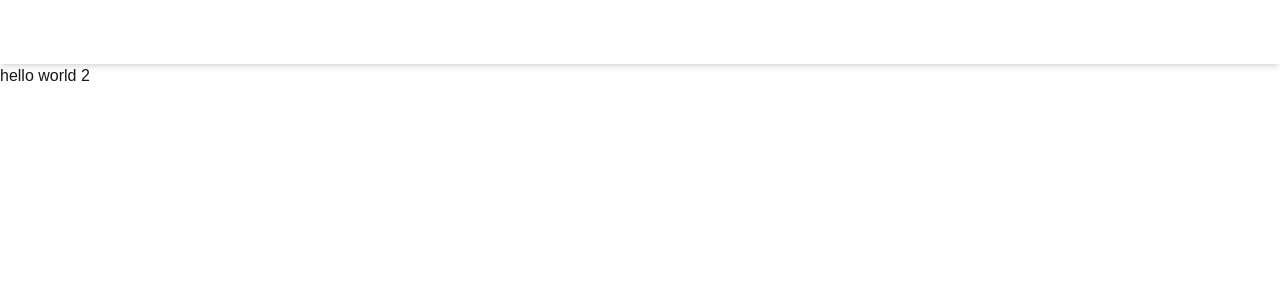
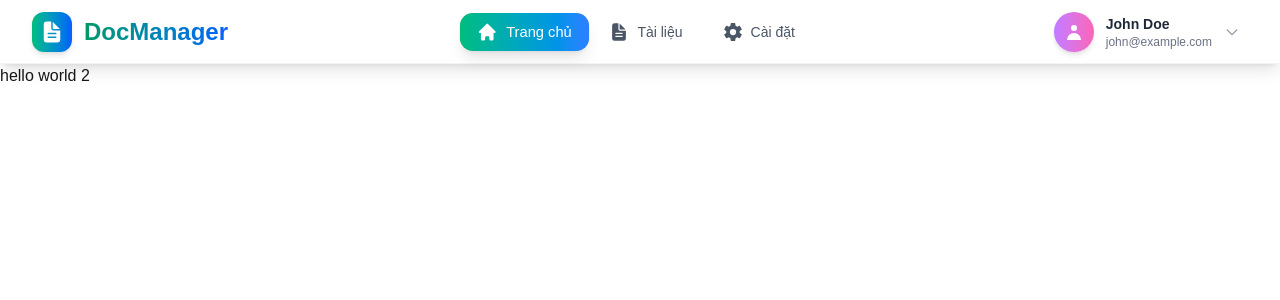
Before and after one commit to tranconcoder/antoree-intern-document-management-system, a Next.js app in the folder nextjs/: page / in a window 1280 px wide. Shown: the top 300 px of the page. Built offline with nearby package versions, Linux system fonts and the light colour scheme.

Commit message:
build: navbar component

```diff
--- a/nextjs/src/components/layout/NavBar.tsx
+++ b/nextjs/src/components/layout/NavBar.tsx
@@ -1,37 +1,234 @@
+"use client";
+
+import { useState } from "react";
+import Link from "next/link";
+import { usePathname } from "next/navigation";
 import { FaCircleUser } from "react-icons/fa6";
 import { HiHome, HiUser } from "react-icons/hi";
-import { IoDocumentText } from "react-icons/io5";
+import { IoDocumentText, IoSettingsSharp } from "react-icons/io5";
+import { BiLogOut } from "react-icons/bi";
 
 export default function NavBar() {
+  const [isProfileOpen, setIsProfileOpen] = useState(false);
+  const pathname = usePathname();
+
   const navList = [
     {
       title: "Trang chủ",
       href: "/",
-      icon: <HiHome />,
+      icon: <HiHome className="w-5 h-5" />,
     },
     {
       title: "Tài liệu",
       href: "/documents",
-      icon: <IoDocumentText />,
+      icon: <IoDocumentText className="w-5 h-5" />,
     },
     {
-      title: "Hồ sơ",
-      href: "/profile",
-      icon: <FaCircleUser />,
+      title: "Cài đặt",
+      href: "/settings",
+      icon: <IoSettingsSharp className="w-5 h-5" />,
     },
   ];
 
+  const isActive = (href: string) => {
+    if (href === "/") {
+      return pathname === "/";
+    }
+    return pathname.startsWith(href);
+  };
+
   return (
-    <div className="w-full h-16 bg-white shadow-md">
-      {/* Nav */}
-      <nav>
-        <ul className="">
+    <div className="w-full h-16 bg-white shadow-lg border-b border-gray-100">
+      <div className="max-w-7xl mx-auto h-full px-4 sm:px-6 lg:px-8">
+        <div className="flex justify-between items-center h-full">
+          {/* Logo */}
+          <div className="flex items-center">
+            <Link href="/" className="flex items-center space-x-3">
+              <div className="w-10 h-10 bg-gradient-to-r from-emerald-500 to-blue-600 rounded-xl flex items-center justify-center shadow-md">
+                <IoDocumentText className="w-6 h-6 text-white" />
+              </div>
+              <span className="text-2xl font-bold bg-gradient-to-r from-emerald-600 to-blue-600 bg-clip-text text-transparent">
+                DocManager
+              </span>
+            </Link>
+          </div>
 
-        </ul>
-      </nav>
+          {/* Navigation */}
+          <nav className="hidden md:flex">
+            <ul className="flex items-center space-x-2">
+              {navList.map((navItem) => (
+                <li key={navItem.href}>
+                  <Link
+                    href={navItem.href}
+                    className={`flex items-center space-x-2 px-4 py-2 rounded-xl font-medium transition-all duration-300 ${
+                      isActive(navItem.href)
+                        ? "bg-gradient-to-r from-emerald-500 to-blue-500 text-white shadow-lg transform scale-105"
+                        : "text-gray-600 hover:text-emerald-600 hover:bg-emerald-50 hover:shadow-md hover:scale-105"
+                    }`}
+                  >
+                    {navItem.icon}
+                    <span className="text-sm">{navItem.title}</span>
+                  </Link>
+                </li>
+              ))}
+            </ul>
+          </nav>
 
-      {/* Profile box */}
-      <div className=""></div>
+          {/* Profile Box */}
+          <div className="relative">
+            <button
+              onClick={() => setIsProfileOpen(!isProfileOpen)}
+              className="flex items-center space-x-3 p-2 rounded-xl hover:bg-gray-50 transition-all duration-300 hover:shadow-md"
+            >
+              <div className="w-10 h-10 bg-gradient-to-r from-purple-400 to-pink-400 rounded-full flex items-center justify-center shadow-md">
+                <HiUser className="w-5 h-5 text-white" />
+              </div>
+              <div className="hidden md:block text-left">
+                <div className="text-sm font-semibold text-gray-800">
+                  John Doe
+                </div>
+                <div className="text-xs text-gray-500">john@example.com</div>
+              </div>
+              <svg
+                className={`w-4 h-4 text-gray-400 transition-transform duration-300 ${
+                  isProfileOpen ? "rotate-180" : ""
+                }`}
+                fill="none"
+                stroke="currentColor"
+                viewBox="0 0 24 24"
+              >
+                <path
+                  strokeLinecap="round"
+                  strokeLinejoin="round"
+                  strokeWidth={2}
+                  d="M19 9l-7 7-7-7"
+                />
+              </svg>
+            </button>
+
+            {/* Dropdown Menu */}
+            {isProfileOpen && (
+              <div className="absolute right-0 mt-3 w-56 bg-white rounded-xl shadow-xl border border-gray-100 z-50 overflow-hidden">
+                <div className="py-2">
+                  <div className="px-4 py-3 border-b border-gray-100">
+                    <div className="flex items-center space-x-3">
+                      <div className="w-10 h-10 bg-gradient-to-r from-purple-400 to-pink-400 rounded-full flex items-center justify-center">
+                        <HiUser className="w-5 h-5 text-white" />
+                      </div>
+                      <div>
+                        <div className="text-sm font-semibold text-gray-800">
+                          John Doe
+                        </div>
+                        <div className="text-xs text-gray-500">
+                          john@example.com
+                        </div>
+                      </div>
+                    </div>
+                  </div>
+
+                  <Link
+                    href="/profile"
+                    className="flex items-center px-4 py-3 text-sm text-gray-700 hover:bg-emerald-50 hover:text-emerald-600 transition-colors duration-200"
+                    onClick={() => setIsProfileOpen(false)}
+                  >
+                    <FaCircleUser className="w-4 h-4 mr-3" />
+                    Thông tin cá nhân
+                  </Link>
+
+                  <Link
+                    href="/settings"
+                    className="flex items-center px-4 py-3 text-sm text-gray-700 hover:bg-emerald-50 hover:text-emerald-600 transition-colors duration-200"
+                    onClick={() => setIsProfileOpen(false)}
+                  >
+                    <IoSettingsSharp className="w-4 h-4 mr-3" />
+                    Cài đặt
+                  </Link>
+
+                  <hr className="my-2 border-gray-100" />
+
+                  <button
+                    onClick={() => {
+                      // Handle logout
+                      setIsProfileOpen(false);
+                    }}
+                    className="flex items-center w-full px-4 py-3 text-sm text-red-600 hover:bg-red-50 transition-colors duration-200"
+                  >
+                    <BiLogOut className="w-4 h-4 mr-3" />
+                    Đăng xuất
+                  </button>
+                </div>
+              </div>
+            )}
+          </div>
+
+          {/* Mobile menu button */}
+          <div className="md:hidden">
+            <button
+              onClick={() => setIsProfileOpen(!isProfileOpen)}
+              className="p-2 rounded-xl text-gray-600 hover:text-gray-900 hover:bg-gray-100 transition-all duration-300"
+            >
+              <svg
+                className="w-6 h-6"
+                fill="none"
+                stroke="currentColor"
+                viewBox="0 0 24 24"
+              >
+                <path
+                  strokeLinecap="round"
+                  strokeLinejoin="round"
+                  strokeWidth={2}
+                  d="M4 6h16M4 12h16M4 18h16"
+                />
+              </svg>
+            </button>
+          </div>
+        </div>
+
+        {/* Mobile Navigation */}
+        {isProfileOpen && (
+          <div className="md:hidden border-t border-gray-100 pt-4 pb-4 bg-gray-50/50 rounded-b-xl">
+            <div className="space-y-2">
+              {navList.map((navItem) => (
+                <Link
+                  key={navItem.href}
+                  href={navItem.href}
+                  onClick={() => setIsProfileOpen(false)}
+                  className={`flex items-center space-x-3 px-4 py-3 rounded-xl font-medium transition-all duration-300 ${
+                    isActive(navItem.href)
+                      ? "bg-gradient-to-r from-emerald-500 to-blue-500 text-white shadow-lg"
+                      : "text-gray-600 hover:text-emerald-600 hover:bg-white hover:shadow-md"
+                  }`}
+                >
+                  {navItem.icon}
+                  <span>{navItem.title}</span>
+                </Link>
+              ))}
+
+              <hr className="my-3 border-gray-200" />
+
+              <Link
+                href="/profile"
+                className="flex items-center space-x-3 px-4 py-3 rounded-xl font-medium text-gray-600 hover:text-emerald-600 hover:bg-white hover:shadow-md transition-all duration-300"
+                onClick={() => setIsProfileOpen(false)}
+              >
+                <FaCircleUser className="w-5 h-5" />
+                <span>Thông tin cá nhân</span>
+              </Link>
+
+              <button
+                onClick={() => {
+                  // Handle logout
+                  setIsProfileOpen(false);
+                }}
+                className="flex items-center space-x-3 w-full px-4 py-3 rounded-xl font-medium text-red-600 hover:bg-red-50 transition-all duration-300"
+              >
+                <BiLogOut className="w-5 h-5" />
+                <span>Đăng xuất</span>
+              </button>
+            </div>
+          </div>
+        )}
+      </div>
     </div>
   );
 }
```
